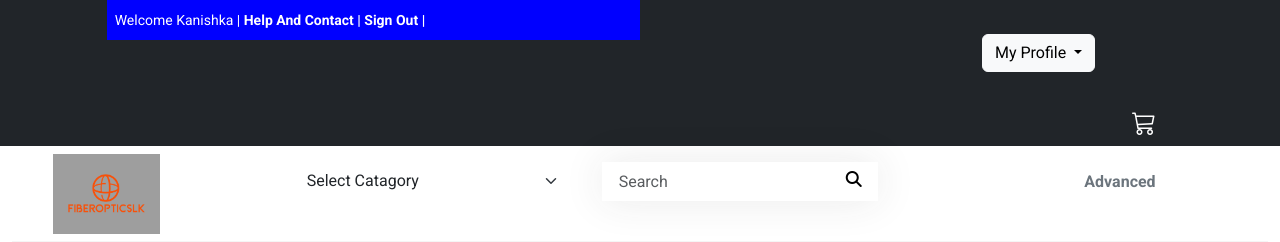
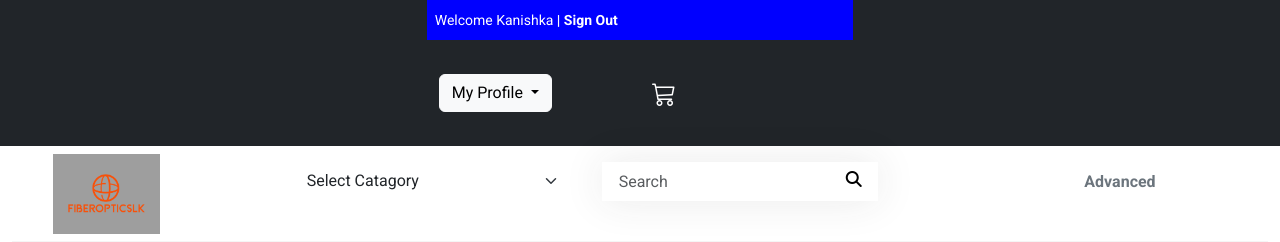
Before and after one commit to 110kanishkamedankara110/fiberOPs, a PHP site: page /phpmailer/home.php in a window 1280 px wide. Shown: the top 242 px of the page. Run offline with PHP 8.4, Linux system fonts and the light colour scheme; a user stored in the database is signed in; data comes from the database, SQL or seed files in the repository; data that the repository does not hold is empty; some libraries are stand-ins or nearby versions; grey boxes are pictures that could not be loaded.

Commit message:
Branch Init

```diff
--- a/Stylesheet/storeStyle.css
+++ b/Stylesheet/storeStyle.css
@@ -786,14 +786,12 @@ p {
 
 
 .row {
-    display: flex;
     align-items: center;
-    flex-wrap: wrap;
     justify-content: space-around;
 }
 
 .col-2 {
-    min-width: 300px;
+   /* min-width: 300px;*/
 }
 
 .col-2 img {
--- a/database.php
+++ b/database.php
@@ -10,6 +10,7 @@ class database
     public static function db(){
         if (!isset($dbms)) {
             database::$dbms = new mysqli("localhost", "root","0724886404Was", "eshop", "3306");
+
         }
     }
 
--- a/header.php
+++ b/header.php
@@ -1,40 +1,35 @@
-<div  class="col-12">
 <div style="background-color: green;" class="row bg-dark text-white">
-        <div style="background-color: blue;" class="col-12 col-lg-5 align-self-start offset-lg-1 p-2">
-            <span><a href="home.php" class="text-decoration-none text-white text-start label1"><?php
-
+    <div style="background-color: blue;" class="col-12 col-lg-4 align-self-start p-2">
+        <span>
+            <a href="home.php" class="text-decoration-none text-white text-start label1">
+                <?php
                 if (isset($_SESSION["user"])) {
                     echo "Welcome" . " " . $_SESSION["user"]["first_name"];
                 } else {
-                                                                                                ?><a href="index.php" class="text-white">Sign In</a><?php
+                ?>
+            </a>
+            <a href="index.php" class="text-white">Sign In</a>
+        <?php
                 }
-
-
-
-                                                                                    ?> | </a></span>
-            <span class="text-start label2" onclick="window.location='HelpAndcCntact.php';" >Help And Contact | </span>
+        ?>
+        </span>
         <?php
         if (isset($_SESSION["user"])) {
         ?>
-                <span class="text-start label2" onclick="signout();">Sign Out | </span>
+            <span class="text-start label2" onclick="signout();"> | Sign Out</span>
         <?php
         }
         ?>
-
-
     </div>
-
     <?php
-
-
     if (isset($_SESSION["user"])) {
     ?>
-            <div class="col-12 offset-lg-3 col-lg-3">
+        <div class="col-12 col-lg-4">
             <div class="row mt-1  mb-1">
                 <!-- <div class="col-1 col-lg-3 mt-1">
                         <span class="text-start label2" onclick="gotoaddproduct();">Sell</span>
                     </div> -->
-                    <div class="col-2 col-lg-3">
+                <div class="col-2 col-lg-6">
                     <div class="dropdown">
                         <button class="btn btn-light dropdown-toggle" type="button" id="dropdownMenuButton1" data-bs-toggle="dropdown" aria-expanded="false">
                             My Profile
@@ -50,7 +45,7 @@
                         </ul>
                     </div>
                 </div>
-                    <div onclick="cart();" style="cursor: pointer;" class=" col-1 col-lg-3 mt-1 mb-5 mb-lg-0 offset-3 cticon">
+                <div onclick="cart();" style="cursor: pointer;" class=" col-1 col-lg-6 mt-1 mb-5 mb-lg-0 cticon">
                     <!-- <i class="bi bi-cart-fill text-white fw-bolder fs-4"></i> -->
                     <i class="bi bi-cart3 text-white fw-bolder fs-4"></i>
                 </div>
@@ -61,18 +56,5 @@
     <?php
     }
 
-
-
-
     ?>
-
-
-
-
-
-
-
-
-
 </div>
-</div>
--- a/home.php
+++ b/home.php
@@ -57,9 +57,9 @@ if (isset($_SESSION["user"])) {
         ?>
 
 
-        <div class="col-12 m-0 p-10 p-md-0">
+        <div class="w-100 m-0 p-10 p-md-0">
 
-            <div class="row bg-white">
+            <div class="row bg-white align-items-center">
                 <div class="col-lg-1 ml-0 col-12 logologo offset-lg-1 mb-4 mb-lg-0">
                     <img src="recourses/logo.png" class="w-100 h-100 object-fit-contain" alt="logo">
                 </div>
--- a/index.php
+++ b/index.php
@@ -5,7 +5,7 @@
     <title>FIBEROPTICSLK | SignIn</title>
 
     <link rel="icon" href="recourses/logo.svg" />
-    <link rel="stylesheet" href="bootstrap.css" />
+    <link rel="stylesheet" href="./bootstrap.css" />
     <link rel="stylesheet" href="style.css" />
     <meta charset="utf-8">
     <meta name="viewport" content="width=device-width, initial-scale=1">
@@ -188,7 +188,7 @@
                         </div>
                         <div class="row px-1 px-md-4">
                             <h5 class="fw-bold mb-0 text-center">Sign in</h5>
-
+                            <p class="mass" id="mass2"></p>
                             <div class="col-12 mb-1">
                                 <lable class="form-form-label">Email</lable>
                                 <input type="email" class="form-control" id="email2" value="<?= $email ?>">
--- a/style.css
+++ b/style.css
@@ -8,7 +8,7 @@
 @import url("https://cdn.jsdelivr.net/npm/bootstrap-icons@1.5.0/font/bootstrap-icons.css");
 @import url("stylesheet/storeStyle.css");
 @import url("stylesheet/newStyles.css");
-@import url("stylesheet/bootstrap.css");
+@import url("./bootstrap.css");
 @import url("https://cdn.jsdelivr.net/npm/bootstrap@5.3.2/dist/css/bootstrap.min.css");
 @import url("https://cdnjs.cloudflare.com/ajax/libs/font-awesome/4.7.0/css/font-awesome.min.css");
 @import url("https://use.fontawesome.com/releases/v5.7.2/css/all.css");
@@ -30,8 +30,9 @@ body {
 }
 
 .mass {
-    color: tomato;
-    background-color: #f57224;
+    color: red;
+    background-color: white;
+    font-weight: 900;
 }
 
 .main-background {
```
Lines whose indentation alone changed are shown as unchanged.
